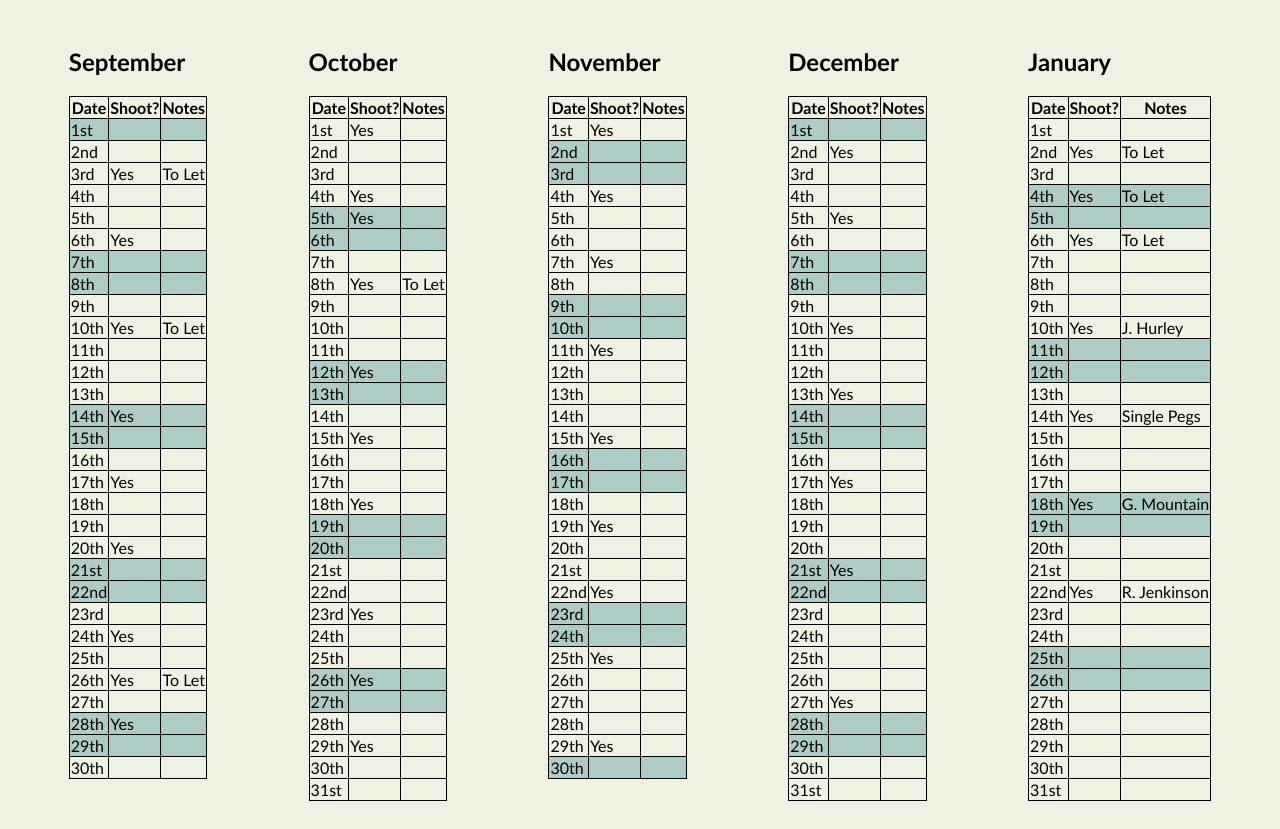
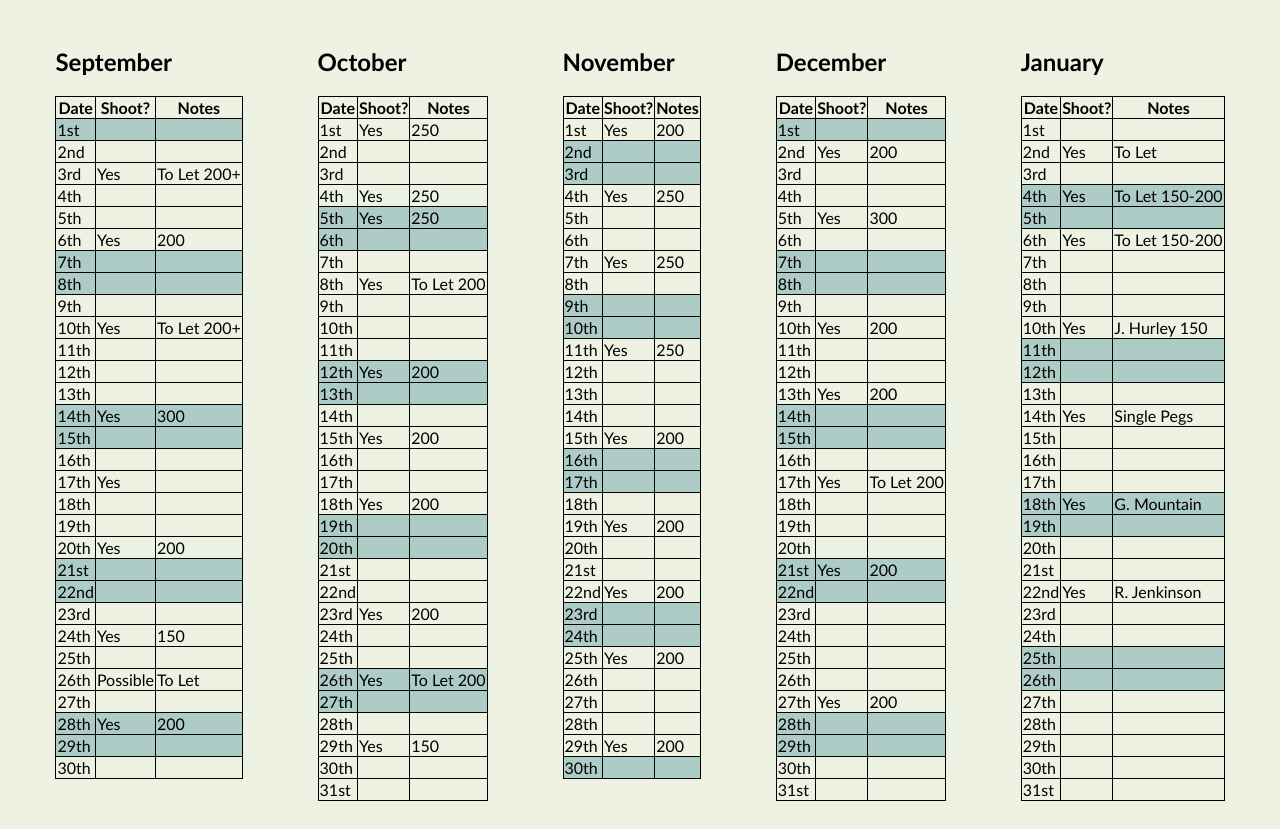
Before and after one commit to aceghlnoorttuy/Greystoke-Shoot, a plain HTML site: page index.html in a window 1280 px wide. Shown: the part 141-970 px from the top of the page. Drawn offline with Linux system fonts and the light colour scheme.

Commit message:
Update index.html new dates from 4/7
have only added not removed info

```diff
--- a/index.html
+++ b/index.html
@@ -42,7 +42,7 @@
       <tr>
         <td>3rd</td>
         <td>Yes</td>
-        <td>To Let</td>
+        <td>To Let 200+</td>
       </tr>
       <tr>
         <td>4th</td>
@@ -57,7 +57,7 @@
       <tr>
         <td>6th</td>
         <td>Yes</td>
-        <td></td>
+        <td>200</td>
       </tr>
       <tr>
         <td>7th</td>
@@ -77,7 +77,7 @@
       <tr>
         <td>10th</td>
         <td>Yes</td>
-        <td>To Let</td>
+        <td>To Let 200+</td>
       </tr>
       <tr>
         <td>11th</td>
@@ -97,7 +97,7 @@
       <tr>
         <td>14th</td>
         <td>Yes</td>
-        <td></td>
+        <td>300</td>
       </tr>
       <tr>
         <td>15th</td>
@@ -127,7 +127,7 @@
       <tr>
         <td>20th</td>
         <td>Yes</td>
-        <td></td>
+        <td>200</td>
       </tr>
       <tr>
         <td>21st</td>
@@ -147,7 +147,7 @@
       <tr>
         <td>24th</td>
         <td>Yes</td>
-        <td></td>
+        <td>150</td>
       </tr>
       <tr>
         <td>25th</td>
@@ -156,7 +156,7 @@
       </tr>
       <tr>
         <td>26th</td>
-        <td>Yes</td>
+        <td>Possible</td>
         <td>To Let</td>
       </tr>
       <tr>
@@ -167,7 +167,7 @@
       <tr>
         <td>28th</td>
         <td>Yes</td>
-        <td></td>
+        <td>200</td>
       </tr>
       <tr>
         <td>29th</td>
@@ -197,7 +197,7 @@
       <tr>
         <td>1st</td>
         <td>Yes</td>
-        <td></td>
+        <td>250</td>
       </tr>
       <tr>
         <td>2nd</td>
@@ -212,12 +212,12 @@
       <tr>
         <td>4th</td>
         <td>Yes</td>
-        <td></td>
+        <td>250</td>
       </tr>
       <tr>
         <td>5th</td>
         <td>Yes</td>
-        <td></td>
+        <td>250</td>
       </tr>
       <tr>
         <td>6th</td>
@@ -232,7 +232,7 @@
       <tr>
         <td>8th</td>
         <td>Yes</td>
-        <td>To Let</td>
+        <td>To Let 200</td>
       </tr>
       <tr>
         <td>9th</td>
@@ -252,7 +252,7 @@
       <tr>
         <td>12th</td>
         <td>Yes</td>
-        <td></td>
+        <td>200</td>
       </tr>
       <tr>
         <td>13th</td>
@@ -267,7 +267,7 @@
       <tr>
         <td>15th</td>
         <td>Yes</td>
-        <td></td>
+        <td>200</td>
       </tr>
       <tr>
         <td>16th</td>
@@ -282,7 +282,7 @@
       <tr>
         <td>18th</td>
         <td>Yes</td>
-        <td></td>
+        <td>200</td>
       </tr>
       <tr>
         <td>19th</td>
@@ -307,7 +307,7 @@
       <tr>
         <td>23rd</td>
         <td>Yes</td>
-        <td></td>
+        <td>200</td>
       </tr>
       <tr>
         <td>24th</td>
@@ -322,7 +322,7 @@
       <tr>
         <td>26th</td>
         <td>Yes</td>
-        <td></td>
+        <td>To Let 200</td>
       </tr>
       <tr>
         <td>27th</td>
@@ -337,7 +337,7 @@
       <tr>
         <td>29th</td>
         <td>Yes</td>
-        <td></td>
+        <td>150</td>
       </tr>
       <tr>
         <td>30th</td>
@@ -367,7 +367,7 @@
       <tr>
         <td>1st</td>
         <td>Yes</td>
-        <td></td>
+        <td>200</td>
       </tr>
       <tr>
         <td>2nd</td>
@@ -382,7 +382,7 @@
       <tr>
         <td>4th</td>
         <td>Yes</td>
-        <td></td>
+        <td>250</td>
       </tr>
       <tr>
         <td>5th</td>
@@ -397,7 +397,7 @@
       <tr>
         <td>7th</td>
         <td>Yes</td>
-        <td></td>
+        <td>250</td>
       </tr>
       <tr>
         <td>8th</td>
@@ -417,7 +417,7 @@
       <tr>
         <td>11th</td>
         <td>Yes</td>
-        <td></td>
+        <td>250</td>
       </tr>
       <tr>
         <td>12th</td>
@@ -437,7 +437,7 @@
       <tr>
         <td>15th</td>
         <td>Yes</td>
-        <td></td>
+        <td>200</td>
       </tr>
       <tr>
         <td>16th</td>
@@ -457,7 +457,7 @@
       <tr>
         <td>19th</td>
         <td>Yes</td>
-        <td></td>
+        <td>200</td>
       </tr>
       <tr>
         <td>20th</td>
@@ -472,7 +472,7 @@
       <tr>
         <td>22nd</td>
         <td>Yes</td>
-        <td></td>
+        <td>200</td>
       </tr>
       <tr>
         <td>23rd</td>
@@ -487,7 +487,7 @@
       <tr>
         <td>25th</td>
         <td>Yes</td>
-        <td></td>
+        <td>200</td>
       </tr>
       <tr>
         <td>26th</td>
@@ -507,7 +507,7 @@
       <tr>
         <td>29th</td>
         <td>Yes</td>
-        <td></td>
+        <td>200</td>
       </tr>
       <tr>
         <td>30th</td>
@@ -537,7 +537,7 @@
       <tr>
         <td>2nd</td>
         <td>Yes</td>
-        <td></td>
+        <td>200</td>
       </tr>
       <tr>
         <td>3rd</td>
@@ -552,7 +552,7 @@
       <tr>
         <td>5th</td>
         <td>Yes</td>
-        <td></td>
+        <td>300</td>
       </tr>
       <tr>
         <td>6th</td>
@@ -577,7 +577,7 @@
       <tr>
         <td>10th</td>
         <td>Yes</td>
-        <td></td>
+        <td>200</td>
       </tr>
       <tr>
         <td>11th</td>
@@ -592,7 +592,7 @@
       <tr>
         <td>13th</td>
         <td>Yes</td>
-        <td></td>
+        <td>200</td>
       </tr>
       <tr>
         <td>14th</td>
@@ -612,7 +612,7 @@
       <tr>
         <td>17th</td>
         <td>Yes</td>
-        <td></td>
+        <td>To Let 200</td>
       </tr>
       <tr>
         <td>18th</td>
@@ -632,7 +632,7 @@
       <tr>
         <td>21st</td>
         <td>Yes</td>
-        <td></td>
+        <td>200</td>
       </tr>
       <tr>
         <td>22nd</td>
@@ -662,7 +662,7 @@
       <tr>
         <td>27th</td>
         <td>Yes</td>
-        <td></td>
+        <td>200</td>
       </tr>
       <tr>
         <td>28th</td>
@@ -717,7 +717,7 @@
           <tr>
             <td>4th</td>
             <td>Yes</td>
-            <td>To Let</td>
+            <td>To Let 150-200</td>
           </tr>
           <tr>
             <td>5th</td>
@@ -727,7 +727,7 @@
           <tr>
             <td>6th</td>
             <td>Yes</td>
-            <td>To Let</td>
+            <td>To Let 150-200</td>
           </tr>
           <tr>
             <td>7th</td>
@@ -747,7 +747,7 @@
           <tr>
             <td>10th</td>
             <td>Yes</td>
-            <td>J. Hurley</td>
+            <td>J. Hurley 150</td>
           </tr>
           <tr>
             <td>11th</td>
```
